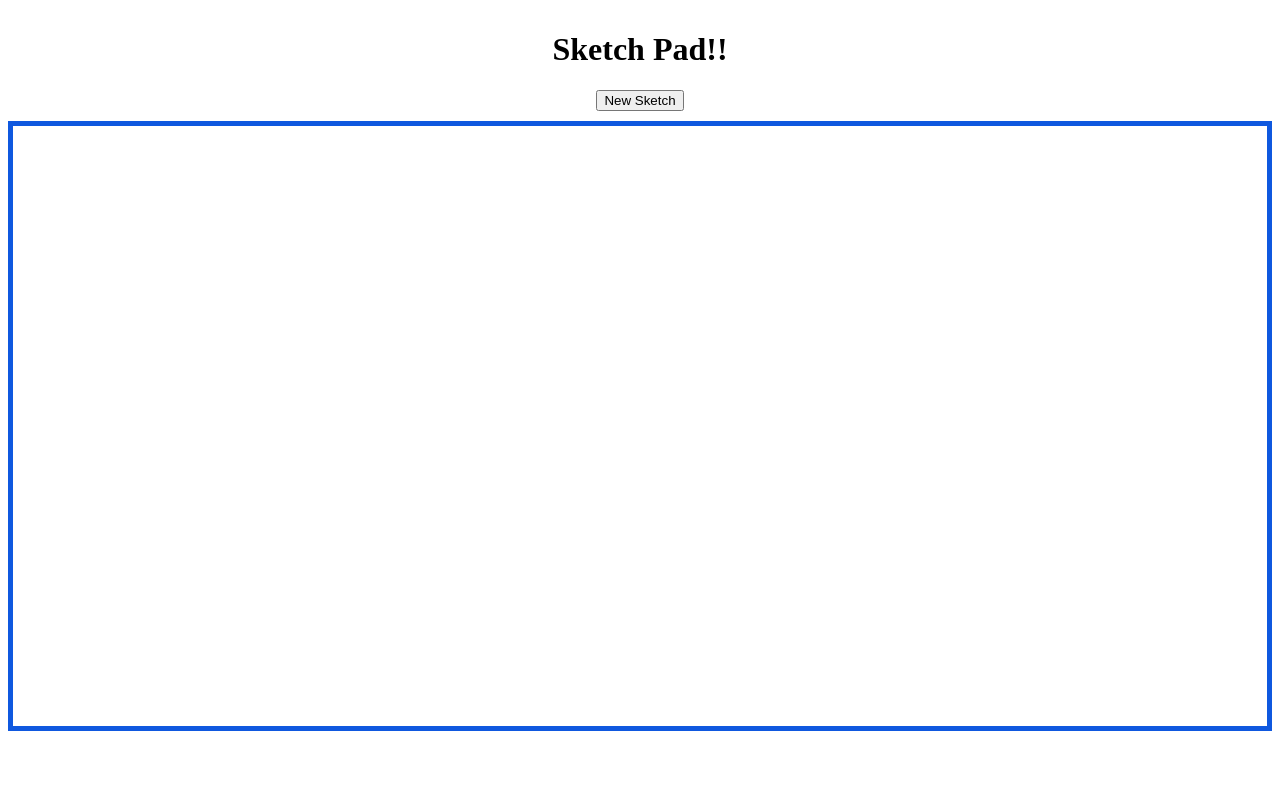
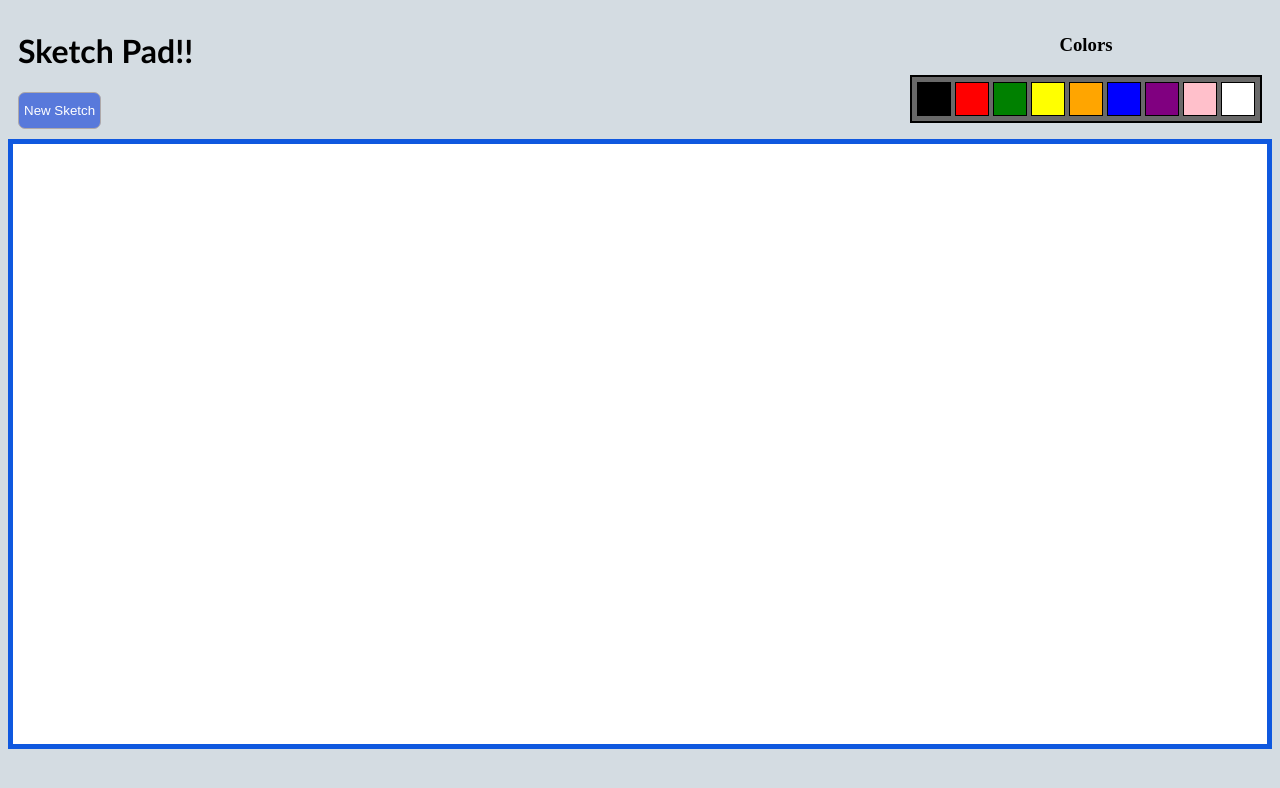
Before and after one commit to raymund-lance/learning-etch-sketch-javascript, a plain HTML site: page index.html in a window 1280 px wide. Drawn offline with Linux system fonts and the light colour scheme.

Commit message:
Add colors on header so the paint can be change colors

```diff
--- a/app.css
+++ b/app.css
@@ -1,11 +1,81 @@
-#title {
+body {
+    background-color: rgb(212, 220, 226);
+}
+
+#header {
+    display: flex;
+    align-items: center;
+    margin: 10px;
+    justify-content: space-between;
+}
+
+#left-head {
     display: flex;
     flex-direction: column;
     justify-content: center;
     align-items: center;
-    margin: 10px;
 }
 
+#left-head h1 {
+    font-family: 'Gill Sans', 'Gill Sans MT', Calibri, 'Trebuchet MS', sans-serif;
+}
+#left-head #sketch {
+    align-self: flex-start;
+    padding: 10px 5px;
+    border-radius: 7px;
+    border: 1px solid rgb(175, 169, 169);
+    color: white;
+    background-color: rgb(88, 121, 219);
+    cursor: pointer;
+}
+
+#right-head {
+    display: flex;
+    flex-direction: column;
+    justify-content: center;
+    align-items: center;
+}
+
+#color-selector {
+    border: 2px solid black;
+    background-color: dimgray;
+    padding: 5px;
+}
+
+#color-selector .color-select {
+    padding: 16px;
+    border: none;
+    cursor: pointer;
+    border: 1px solid black;
+    margin: 0%;
+}
+#black {
+    background-color: black;
+}
+#red {
+    background-color: red;
+}
+#green {
+    background-color: green;
+}
+#yellow {
+    background-color: yellow;
+}
+#orange {
+    background-color: orange;
+}
+#blue {
+    background-color: blue;
+}
+#purple {
+    background-color: purple;
+}
+#pink {
+    background-color: pink;
+}
+#white {
+    background-color: white;
+}
 
 
 
@@ -15,6 +85,7 @@
     height: 600px;
     width: auto;
     flex-direction: column;
+    background-color: white;
 }
 #container .horizontal {
     flex: 1;
--- a/app.js
+++ b/app.js
@@ -25,7 +25,55 @@ for(let i = 0; i < 120; i++) {
 }
 let isMouseDown = false;
 var selectVertical = document.querySelectorAll('.vertical');
-var backGroundColor = 'black';
+
+var colorPaint = 'black';
+
+
+const colorBlack = document.querySelector('#black')
+colorBlack.addEventListener('click', () => {
+    colorPaint = 'black';
+})
+
+const colorRed = document.querySelector('#red')
+colorRed.addEventListener('click', () => {
+    colorPaint = 'red';
+})
+
+const colorGreen = document.querySelector('#green')
+colorGreen.addEventListener('click', () => {
+    colorPaint = 'green';
+})
+
+const colorYellow = document.querySelector('#yellow')
+colorYellow.addEventListener('click', () => {
+    colorPaint = 'yellow';
+})
+
+const colorOrange = document.querySelector('#orange')
+colorOrange.addEventListener('click', () => {
+    colorPaint = 'orange';
+})
+
+const colorBlue = document.querySelector('#blue')
+colorBlue.addEventListener('click', () => {
+    colorPaint = 'blue';
+})
+
+const colorPurple = document.querySelector('#purple')
+colorPurple.addEventListener('click', () => {
+    colorPaint = 'purple';
+})
+
+const colorPink = document.querySelector('#pink')
+colorPink.addEventListener('click', () => {
+    colorPaint = 'pink';
+})
+
+const colorWhite = document.querySelector('#white')
+colorWhite.addEventListener('click', () => {
+    colorPaint = 'white';
+})
+
 selectVertical.forEach(function(hover) {
     hover.addEventListener('mousedown', () => {
         isMouseDown = true;
@@ -33,7 +81,7 @@ selectVertical.forEach(function(hover) {
 
     hover.addEventListener('mouseover', () => {
         if(isMouseDown) {
-            hover.style.backgroundColor = backGroundColor;
+            hover.style.backgroundColor = colorPaint;
         }
     });
 
--- a/index.html
+++ b/index.html
@@ -7,9 +7,27 @@
     <title>Document</title>
 </head>
 <body>
-    <div id="title">
+    <div id="header">
+        <div id="left-head">
         <h1>Sketch Pad!!</h1>
         <button id="sketch">New Sketch</button>
+        </div>
+
+        <div id="right-head">
+            <h3>Colors</h3>
+            <div id="color-selector">
+                <button id="black" class="color-select"></button>
+                <button id="red" class="color-select"></button>
+                <button id="green" class="color-select"></button>
+                <button id="yellow" class="color-select"></button>
+                <button id="orange" class="color-select"></button>
+                <button id="blue" class="color-select"></button>
+                <button id="purple" class="color-select"></button>
+                <button id="pink" class="color-select"></button>
+                <button id="white" class="color-select"></button>
+            </div>
+
+        </div>
     </div>
     <div id="container">
 
```
